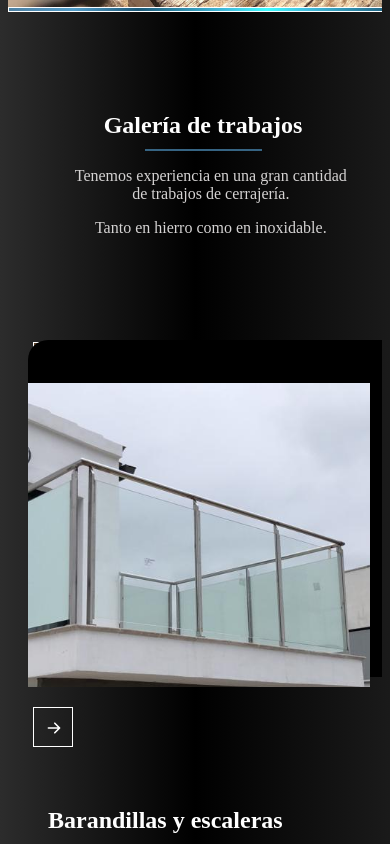
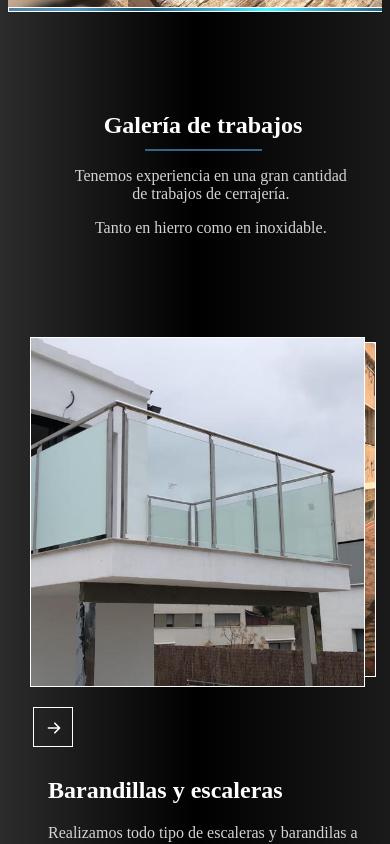
Before and after one commit to DavoSoftwareDeveloper/landing-disuma, a React (Vite) app: page / in a window 390 px wide. Both pictures are taken after a click on the picture 109 px from the left and 1111 px from the top of the page. Shown: the part 689-1533 px from the top of the page. Built offline with nearby package versions, Linux system fonts and the light colour scheme.

Commit message:
final adjustments responsive

```diff
--- a/src/components/subcomponents/Image.jsx
+++ b/src/components/subcomponents/Image.jsx
@@ -9,7 +9,7 @@ const Image = ({src, tall}) => {
       {show ? (
         <>
         <div onClick={()=> setShow(prev => !prev)} className='modal'>
-        <img className={tall ? "image-modal-2" : "image-modal"} src={src} alt="galery-photo" />
+        <img className={"image-modal"} src={src} alt="galery-photo" />
         </div>
         </>
         ) : (
--- a/src/components/subcomponents/SectionGallery.jsx
+++ b/src/components/subcomponents/SectionGallery.jsx
@@ -28,13 +28,15 @@ function SectionDescription ({ slideState, slideFn, dataSet }) {
       <h2>{title}</h2>
       <p>{texto1}</p>
       <p>{texto2}</p>
+        {slideState === 0 ? (
       <div onClick={slideFn} className="galery-pages">
-        {slideState === 0 ? (
           <HiArrowRight className="arrow" />
+      </div>
         ) : (
+          <div onClick={slideFn} className="galery-pages">
           <HiArrowLeft className="arrow" />
+          </div>
         )}
-      </div>
     </div>
   );
 }
--- a/src/styles/galery.css
+++ b/src/styles/galery.css
@@ -32,18 +32,11 @@
     display: flex;
     position:relative;
     width:50vw;
-    height: auto;
+    height: 600px;
     gap: 10px;
+    overflow: hidden;
   }
 
-
-  .photo-container2{
-    position: relative;
-    display: flex;
-    gap:10px;
-    width:300vw;
-    transition: transform 0.5s;
-  }
   .image-frame {
     width:100%;
     max-width: 30vw;
@@ -117,70 +110,61 @@
     margin-left:12px;
   }
 
-  .showModal{
-    position: absolute;
-    width: 100vw;
-    height: 100vh;
-    background-color: rgba(2,2,2,0.5);
-    z-index: 8000;
-    display: flex;
-    justify-content: center;
-    align-items: center;
-  }
+
   .modal{
     position: absolute;
-    bottom: 60px;
-    width:100vw;
-    height: 20vh;
-    background-color: black;
-    display: flex;
-    justify-content: center;
-    align-items: center;
-    border-radius: 20px;
+    left:-10px;
+    bottom: 200px;
+    margin-left:12px;
+    width:600px;
+    height: 66%;
+    border: 1px solid white;
+    overflow: hidden;
 
   }
   .image-modal{
-    position: relative;
-    top:-20px;
-    min-width: 490px;
-    min-height: 350px;
-    max-height: 450px;
+    position: absolute;
+    width:100%;
+    height: 100%;
     object-fit: cover;
-    margin-right: 525px;
-    margin-bottom: 290px;
   }
-  .image-modal-2{
-    position: relative;
-    top:-200px;
-    scale:0.30;
-    margin-left: -1020px;
-    padding-bottom: 100px;
-  }
+
 
   @media screen and (max-width: 700px){
     .section{
       position: relative;
       flex-direction: column;
       margin-bottom: 0px;
+      width:90vw;
+      height: auto;
+      display: flex;
+      margin:20px;
 
     }
     .pre-container{
       position: relative;
       display: flex;
       width:100vw;
-      overflow: hidden;
-      margin-bottom: 50px;
+      overflow-x: hidden;
+
     }
     .container{
-      display: flex;
       position:relative;
       height: 350px;
-      margin-right: 65%;
-      gap:60px
+      width: 100vw;
+      display: flex;
+      margin-right: 60px;
+      gap: 10px;
+
     }
-    .galery-content{
-      position:relative;
+    .photo-container{
+      position: relative;
+      display: flex;
+      gap:10px;
+      width:270vw;
+      transition: transform 0.5s;
     }
+
     .galery-pages{
         position:absolute;
         top:280px;
@@ -192,22 +176,17 @@
       left:-84%;
   }
     .details-photo{
-      margin-top: 50px;
-    }
-    .photo-container2{
-      position: relative;
-      display: flex;
-      width:200vw;
-      transition: transform 0.5s;
+      margin-top: 70px;
     }
 
-    .image-frame{
-      width: 30vw;
+    .image-container{
+      width: 50vw;
+      height: 335px;
     }
-    .image-container{
-      width: 100vw;
-      margin-right:-10px;
-      height: 335px;
+    .image-tall{
+      min-width: 20vw;
+      height: 44.5vh;
+      margin-left: -38px;
     }
 
     .image{
@@ -216,56 +195,25 @@
       min-height: 13.5vh;
     }
     .image2{
-      max-width:48vw;
+      max-width:45vw;
       height: 335px;
       border: 1px solid white;
       object-fit: cover;
     }
-    .image-tall{
-      height: 42vh;
-    }
-
-    .showModal{
-      position: absolute;
-      width: 100vw;
-      height: 100vh;
-      background-color: rgba(2,2,2,0.5);
-      z-index: 8000;
-      display: flex;
-      justify-content: center;
-      align-items: center;
-    }
     .modal{
       position: absolute;
-      bottom: 10px;
-      width:97vw;
-      height: 40vh;
-      background-color: black;
-      display: flex;
-      justify-content: center;
-      align-items: center;
-      border-radius: 20px;
+      bottom: 0px;
+      width:335px;
+      height: 100%;
+      border: 1px solid white;
+      overflow: hidden;
 
     }
     .image-modal{
-      position: relative;
-      top:0px;
-      min-width: 380px;
-      min-height: 420px;
-      object-fit:cover;
-      margin-top:170px;
-      margin-left: 450px;
-      margin-bottom: 0px;
+      position: absolute;
+      width:100%;
+      height: 100%;
+      object-fit: cover;
     }
-    .image-modal-2{
-      min-width: 655px;
-      min-height: 850px;
-      object-fit: cover;
-      scale:0.7;
-      margin-left: -350px;
-      margin-top:130px;
-      margin-bottom: -250px;
-      padding-right:-200px;
-      padding-bottom: 80px;
-    }
+
   }
```
Also changed, not shown: src/components/Galery.jsx (+5 -2 lines).
